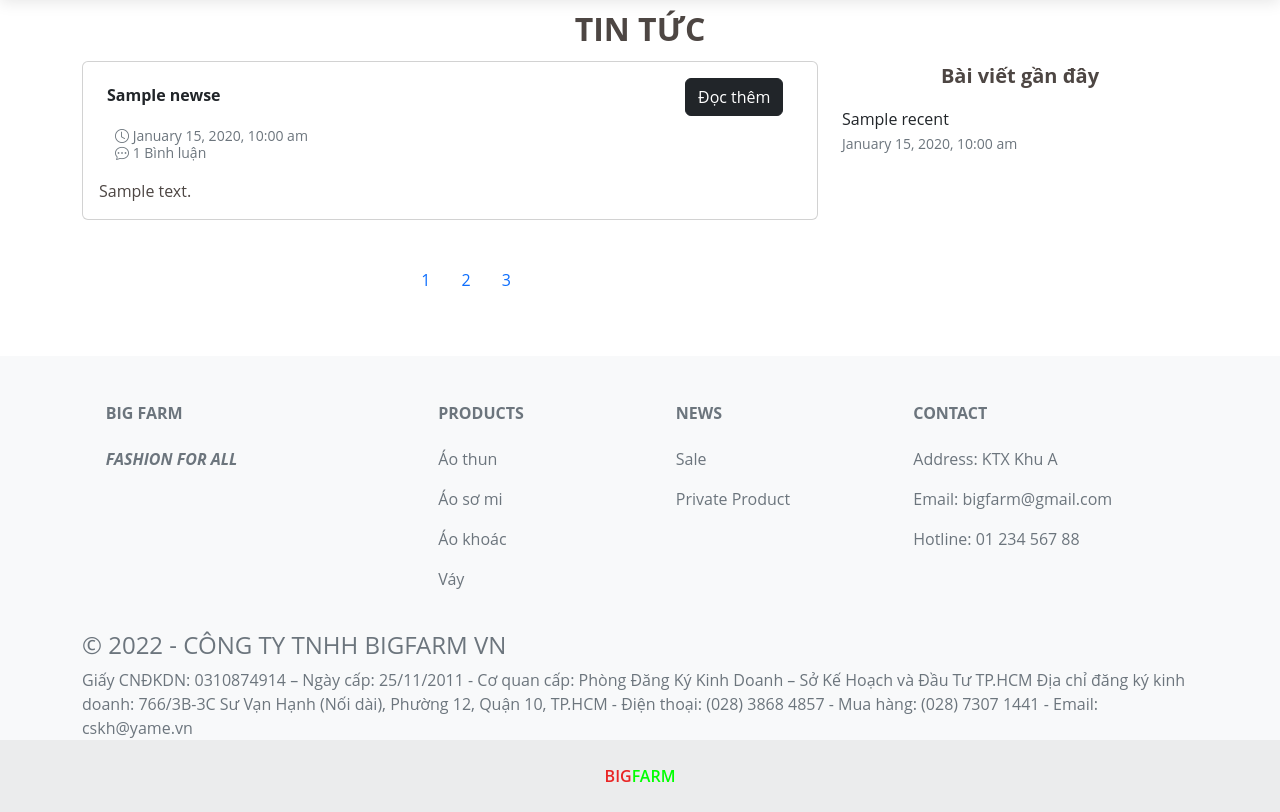
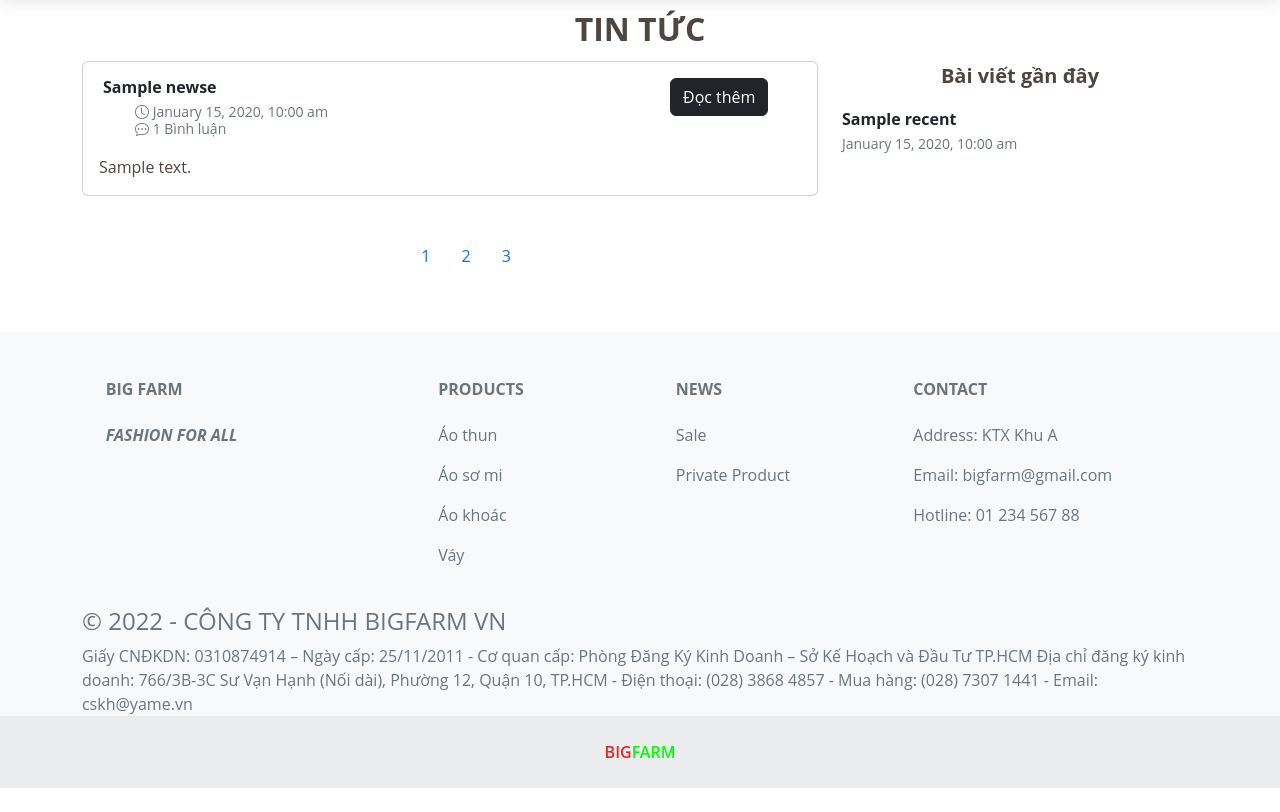
Before and after one commit to MauDucKG/BigFarm, a PHP site: the page made by views/main/blog/index.php in a window 1280 px wide. Shown: the part 91-903 px from the top of the page. After the commit the page ends 879 px from the top, so only its background shows below. Run offline with PHP 8.4, Linux system fonts and the light colour scheme; the template is opened without the code that fills it: most values are stand-ins (such as "Sample title", 1, 10 or a date in 2020).

Commit message:
align text in news part

```diff
--- a/views/main/blog/index.php
+++ b/views/main/blog/index.php
@@ -19,17 +19,16 @@ include_once('views/main/navbar.php');
               foreach ($newses as $news) {
                 echo '
                   <article class="card mb-5">
-                    <div class="row">
+                    <div class="row mx-2">
                         <div class="col-9">
-                            <h6 class="card-title mt-3 mx-3 p-2  fw-bold">
-                            <div><a class="text-dark" href="index.php?page=main&controller=detail_blog&id='. $news->id .'&action=index">' . $news->title . '</a>
+                            <h6 class="card-title mt-3 fw-bold">
+                            <a class="text-dark" href="index.php?page=main&controller=detail_blog&id='. $news->id .'&action=index">' . $news->title . '</a>
                             </h6>
-                            <div class="card-subtitle mt-3">
+                            <div class="card-subtitle mt-2 text-muted">
                                 <small>
                                     <ul>
-                                        <li class="card-subtitle text-muted"><i class="bi bi-clock"></i> <time>' . date("F j, Y, g:i a", strtotime($news->date)) . '</time></li>
-                                        <li class="card-subtitle text-muted"><i class="bi bi-chat-dots"> </i>' . count($news->comments) . ' Bình luận</li>
-
+                                        <li class="card-subtitle"><i class="bi bi-clock"></i> <time>' . date("F j, Y, g:i a", strtotime($news->date)) . '</time></li>
+                                        <li class="card-subtitle"><i class="bi bi-chat-dots"> </i>' . count($news->comments) . ' Bình luận</li>
                                     </ul>
                                 </small>
                             </div>
@@ -70,7 +69,7 @@ include_once('views/main/navbar.php');
                 {
                   echo '
                   <div class="mb-1">
-                    <div><a class="text-dark" href="index.php?page=main&controller=detail_blog&id='. $news->id .'&action=index">' . $news->title . '</a>
+                    <div><a class="text-dark fw-bold" href="index.php?page=main&controller=detail_blog&id='. $news->id .'&action=index">' . $news->title . '</a>
                     </div>
                     <small class="text-muted">
                         <time>' . date("F j, Y, g:i a", strtotime($news->date)) . '</time>
```
